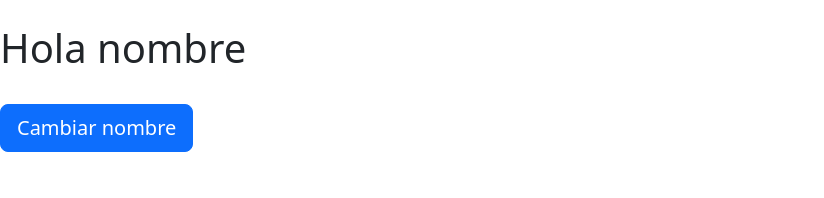
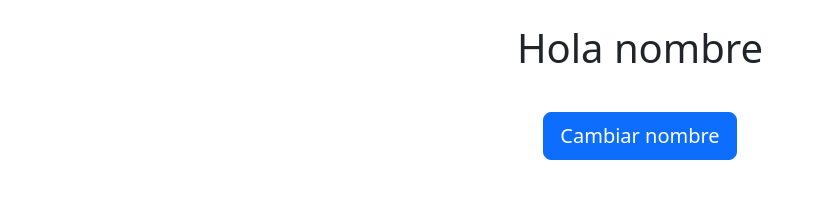
Before and after one commit to AxelRoseCooper/ch22-bootstrap, a plain HTML site: page conceptos/practica/hola-nombre.html in a window 1280 px wide. Shown: the whole page, without its empty margins (0-824 px from the left). Drawn offline with nearby package versions, Linux system fonts and the light colour scheme.

Commit message:
cambiosrama1

```diff
--- a/conceptos/practica/hola-nombre.html
+++ b/conceptos/practica/hola-nombre.html
@@ -9,9 +9,11 @@
   </head>
   <body>
     <br>
-    <h1 id="hola">Hola nombre</h1>
+    <h1 class="text-center" id="hola">Hola nombre</h1>
     <br>
-    <button onclick="changeName()" type="button" class="btn btn-primary btn-lg" >Cambiar nombre</button>
+    <div class="text-center">
+    <button onclick="changeName()" type="button" class="btn btn-primary btn-lg my-2" >Cambiar nombre</button>
+  </div>
 
 
 
```
